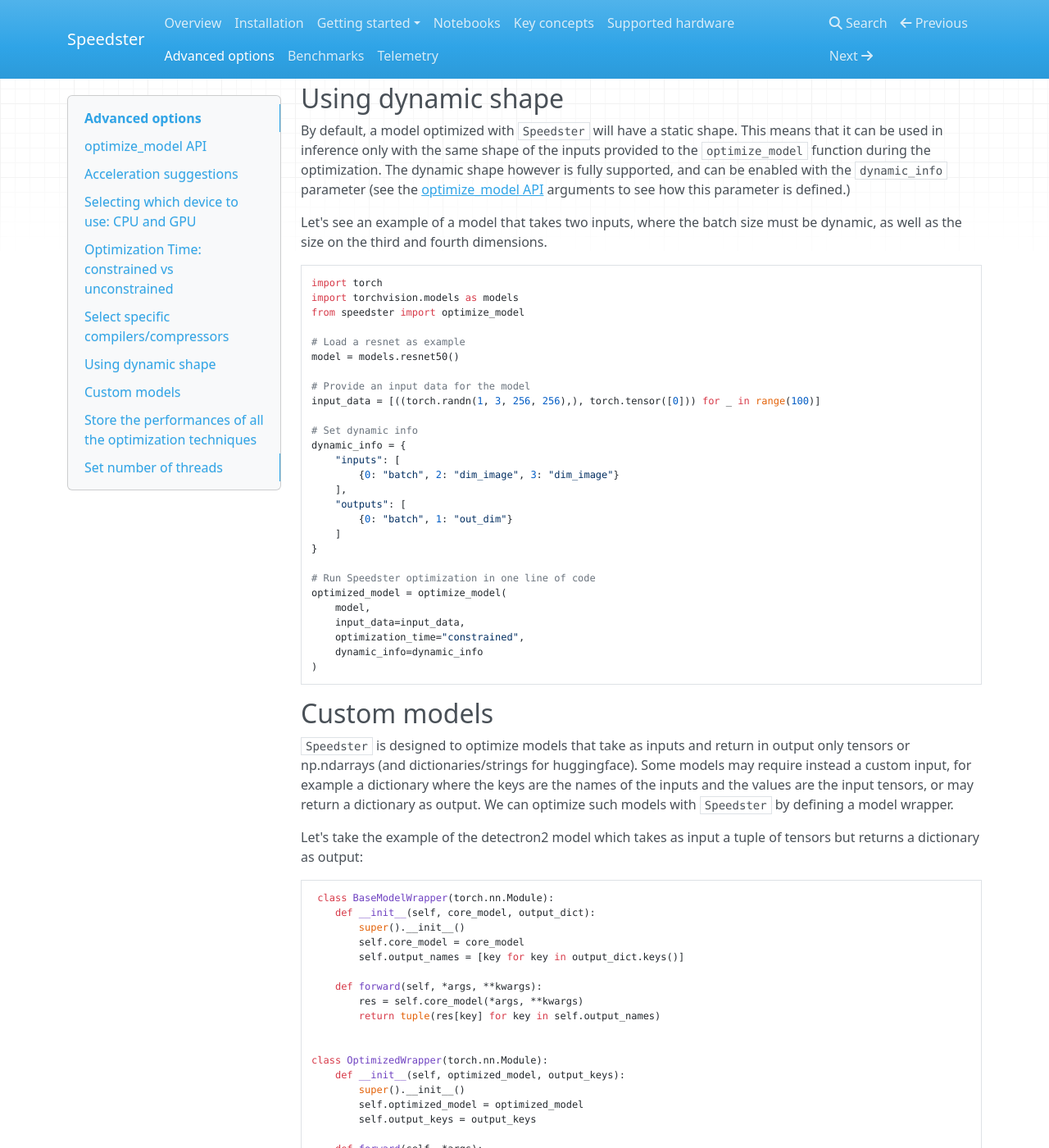
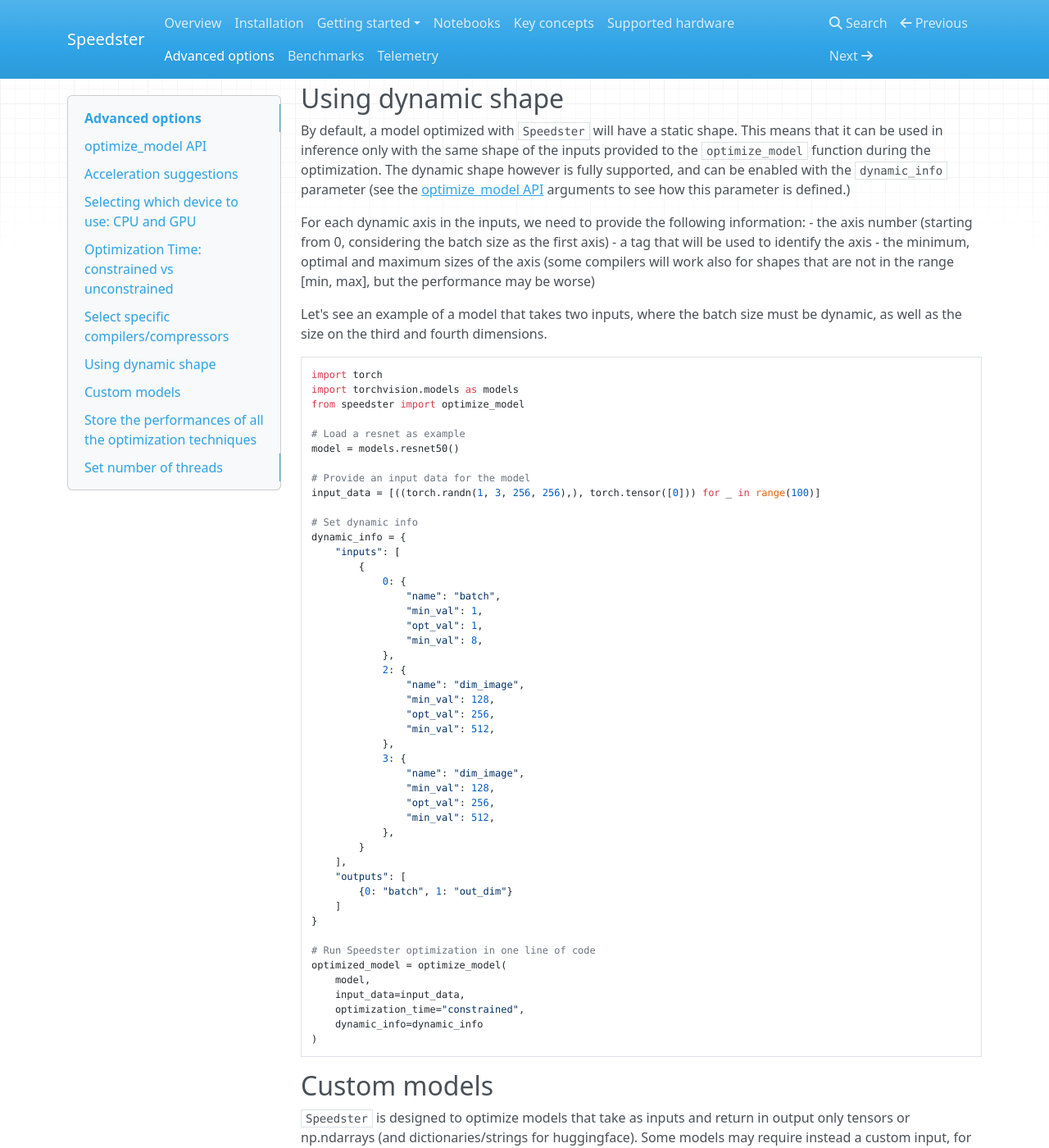
Before and after one commit to nebuly-ai/optimate, an MkDocs documentation site: the page built from apps/accelerate/speedster/docs/en/docs/advanced_options.md, in a window 1280 px wide and 1400 px high, scrolled down 4696 px. Shown: the whole window at 82% size. Built offline with MkDocs 1.6.1, drawn with Linux system fonts in a browser that asks for light colours; nearby versions of some CDN libraries.

Commit message:
fix test yolo and update docs

````diff
--- a/apps/accelerate/speedster/docs/en/docs/advanced_options.md
+++ b/apps/accelerate/speedster/docs/en/docs/advanced_options.md
@@ -182,6 +182,11 @@ optimized_model = optimize_model(
 
 By default, a model optimized with `Speedster` will have a static shape. This means that it can be used in inference only with the same shape of the inputs provided to the `optimize_model` function during the optimization. The dynamic shape however is fully supported, and can be enabled with the `dynamic_info` parameter (see the [optimize_model API](#optimize_model-api) arguments to see how this parameter is defined.)
 
+For each dynamic axis in the inputs, we need to provide the following information:
+- the axis number (starting from 0, considering the batch size as the first axis)
+- a tag that will be used to identify the axis
+- the minimum, optimal and maximum sizes of the axis (some compilers will work also for shapes that are not in the range [min, max], but the performance may be worse)
+
 Let's see an example of a model that takes two inputs, where the batch size must be dynamic, as well as the size on the third and fourth dimensions.
 
 ```python
@@ -198,7 +203,26 @@ input_data = [((torch.randn(1, 3, 256, 256),), torch.tensor([0])) for _ in range
 # Set dynamic info
 dynamic_info = {
     "inputs": [
-        {0: "batch", 2: "dim_image", 3: "dim_image"}
+        {
+            0: {
+                "name": "batch",
+                "min_val": 1,
+                "opt_val": 1,
+                "min_val": 8,
+            },
+            2: {
+                "name": "dim_image",
+                "min_val": 128,
+                "opt_val": 256,
+                "min_val": 512,
+            },
+            3: {
+                "name": "dim_image",
+                "min_val": 128,
+                "opt_val": 256,
+                "min_val": 512,
+            },
+        }
     ],
     "outputs": [
         {0: "batch", 1: "out_dim"}
````
Also changed, not shown: 1 other file.
